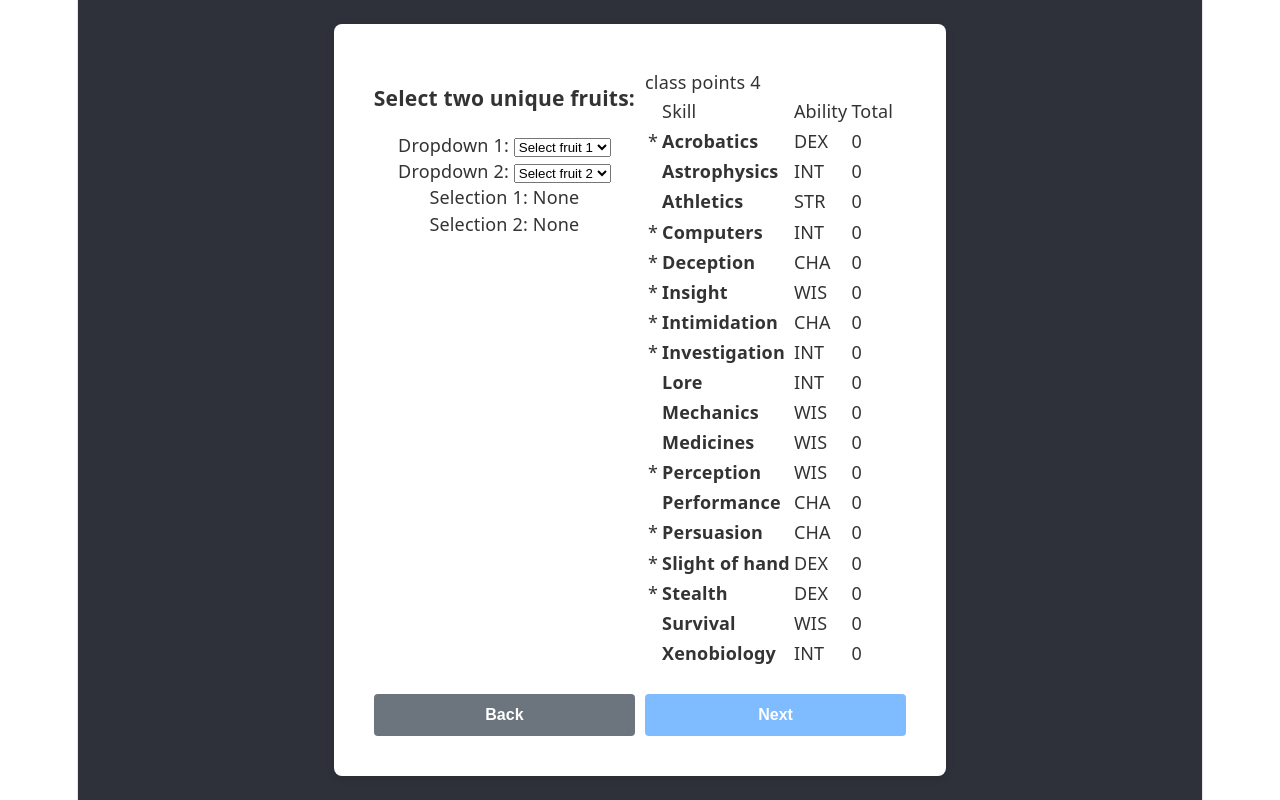
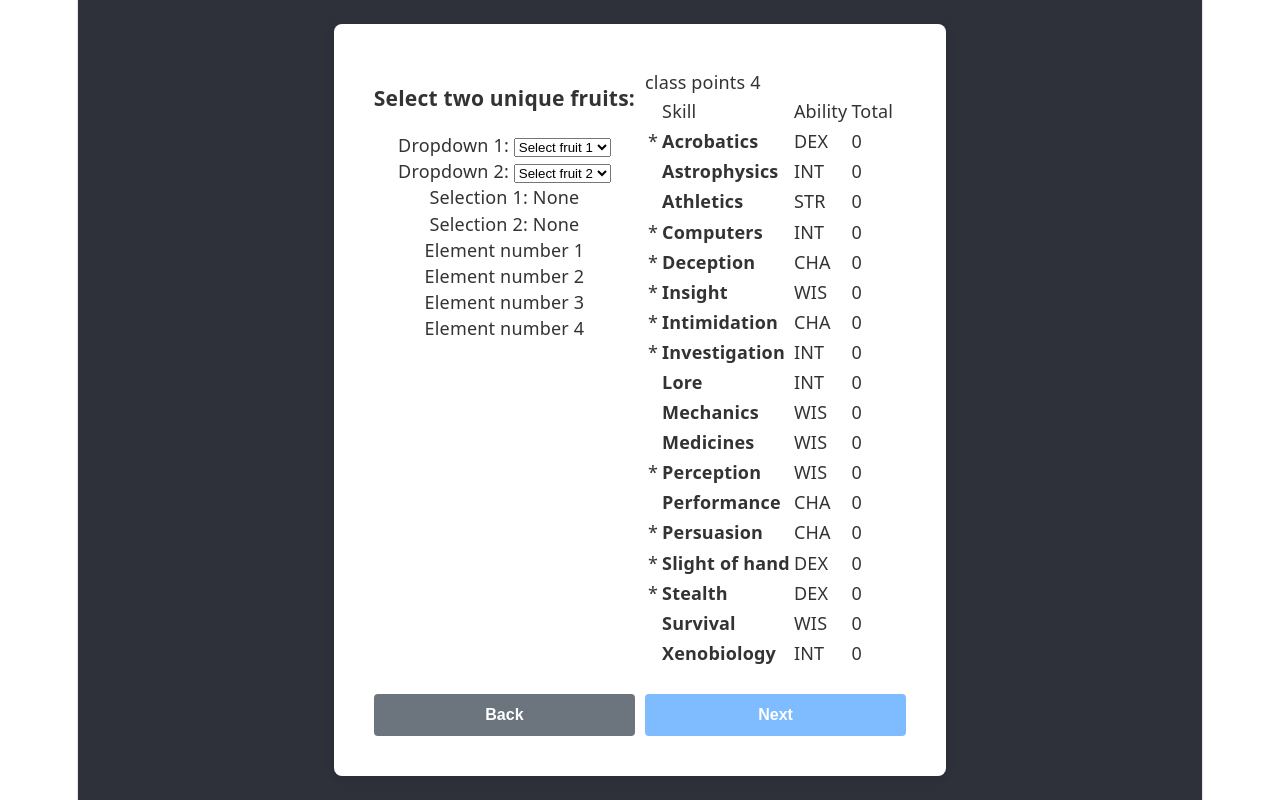
Before and after one commit to Johnathon-M-Begg/PhantasyStar_TTRPG_tool, a React (Vite) app: page /create in a window 1280 px wide. Built offline with nearby package versions, Linux system fonts and the light colour scheme.

Commit message:
feature/1 adding TrainedSKillSelect.jsx

```diff
--- a/src/components/CharacterCreation/SkillSelect.jsx
+++ b/src/components/CharacterCreation/SkillSelect.jsx
@@ -5,6 +5,7 @@ import {ProfessionService} from "../../services/ProfessionService.tsx";
 import {Box, Checkbox, FormControlLabel, FormGroup, Select, Stack} from "@mui/material";
 import {useState} from "react";
 import MutuallyExclusiveDropdowns from "../MutuallyExclusiveDropdowns.jsx";
+import TrainedSkillSelect from "./SkillSelect/TrainedSkillSelect.jsx";
 
 function SkillSelect({
      selectedProfession,
@@ -105,7 +106,10 @@ function SkillSelect({
     return(
         <Stack direction={"column"}>
             <Stack direction={"row"}>
-                <SkillChoices/>
+                <Stack direction={"column"}>
+                    <SkillChoices/>
+                    <TrainedSkillSelect count={professionPoints}/>
+                </Stack>
                 <SkillDetailContainer className="white-box" />
             </Stack>
             <div className="button-group">
--- /dev/null
+++ b/src/components/CharacterCreation/SkillSelect/TrainedSkillSelect.jsx
@@ -0,0 +1,22 @@
+import {useState} from "react";
+
+function TrainedSkillSelect({
+    professionSkills,
+    count,
+}) {
+    const [selected, setSelected] = useState([]);
+
+    return (
+        <div>
+            {Array.from({ length: count }, (_, index) => (
+                // Assign a unique key to the root element of each iteration
+                <div key={index}>
+                    {/* You can use the index to display the number */}
+                    Element number {index + 1}
+                </div>
+            ))}
+        </div>
+    )
+}
+
+export default TrainedSkillSelect;
```
